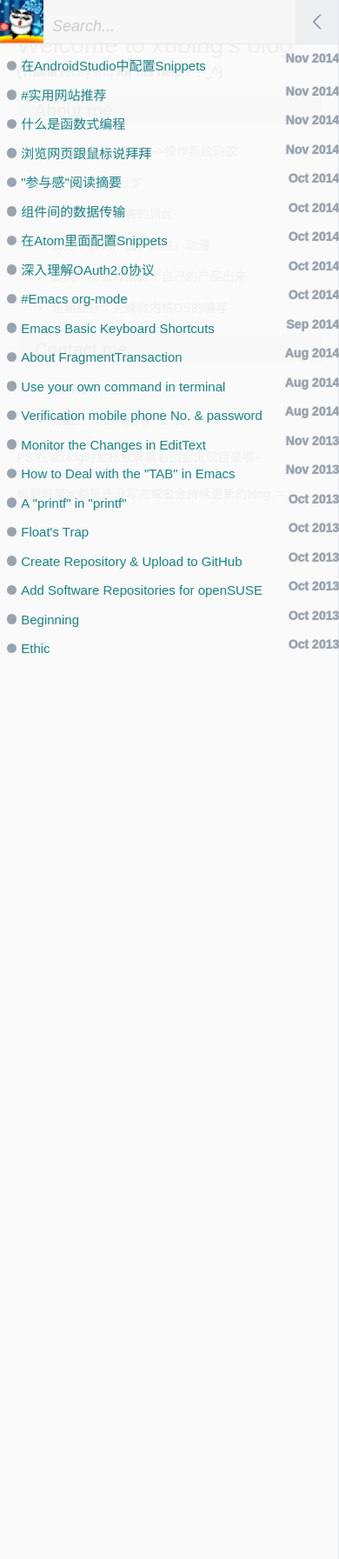
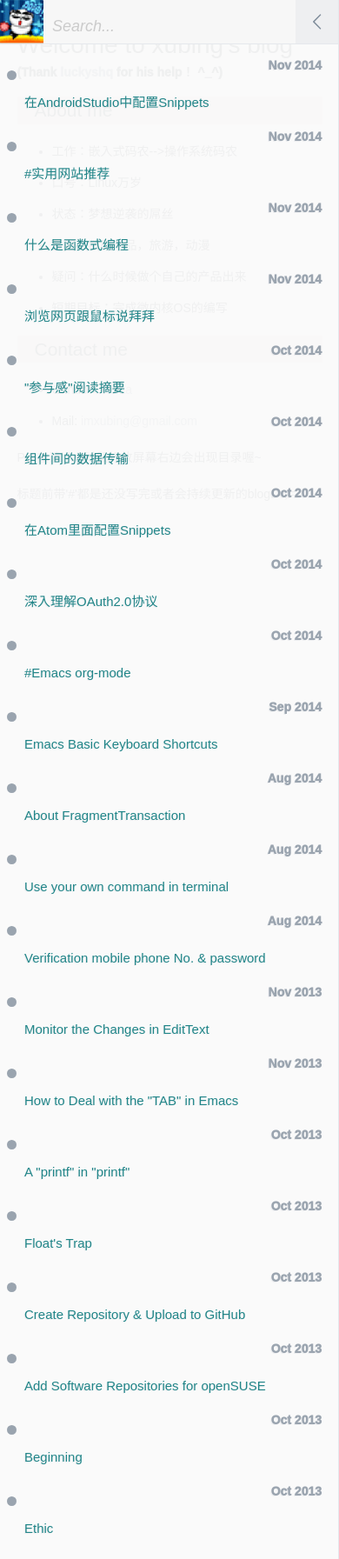
Before and after one commit to xnzaa/xnzaa.github.io, a Jekyll site: the page built from index.html, in a window 390 px wide. Shown: the whole page at 87% size. Built offline with Jekyll 4.4.1, drawn with Linux system fonts in a browser that asks for light colours; comment, search, counter and statistics services are not loaded.

Commit message:
change index

```diff
--- a/_layouts/index.html
+++ b/_layouts/index.html
@@ -43,9 +43,11 @@
         <nav id="pl__container">
 
 		 {% for post in site.posts %}
-		 <a><strong class="pl__date">{{ post.date | date: "%b %Y" }}</strong></a>
+		 <a class="pl__title">
+		 <strong class="pl__date">{{ post.date | date: "%b %Y" }}</strong>
+		 </a>
           <a class="{{ post.categories }} pl__all" href="{{ post.url }}"><span class="pl__circle"></span><span class="pl__title">{{ post.title }}</span></a>
-        {% endfor %}
+		{% endfor %}
         </nav>
       </div> <!-- end #posts-list -->
     </aside> <!-- end #sidebar -->
--- a/assets/css/style.css
+++ b/assets/css/style.css
@@ -332,6 +332,30 @@
     .pl__all {
       margin: 4px 0;
       border-radius: 0; } }
+
+.pl__title {
+  margin: 4px 12px;
+  padding: 4px 8px 3px;
+  border-radius: 4px;
+  display: block; }
+  .pl__all:hover {
+    background: rgba(242, 242, 242, 0.5); }
+  .pl__all:visited > .pl__circle {
+    background: #fafafa; }
+  .pl__all:visited:hover > .pl__circle {
+    background: rgba(242, 242, 242, 0.5); }
+  .pl__all.active {
+    color: #29a284;
+    background: rgba(242, 242, 242, 0.5);
+    box-shadow: -1px 1px rgba(229, 232, 236, 0.9); }
+    .pl__all.active > .pl__circle {
+      background: rgba(242, 242, 242, 0.5);
+      border-color: #29a284; }
+  @media screen and (max-width: 585px) {
+    .pl__all {
+      margin: 4px 0;
+      border-radius: 0; } }
+
 
 .pl__circle {
   width: .75em;
```
